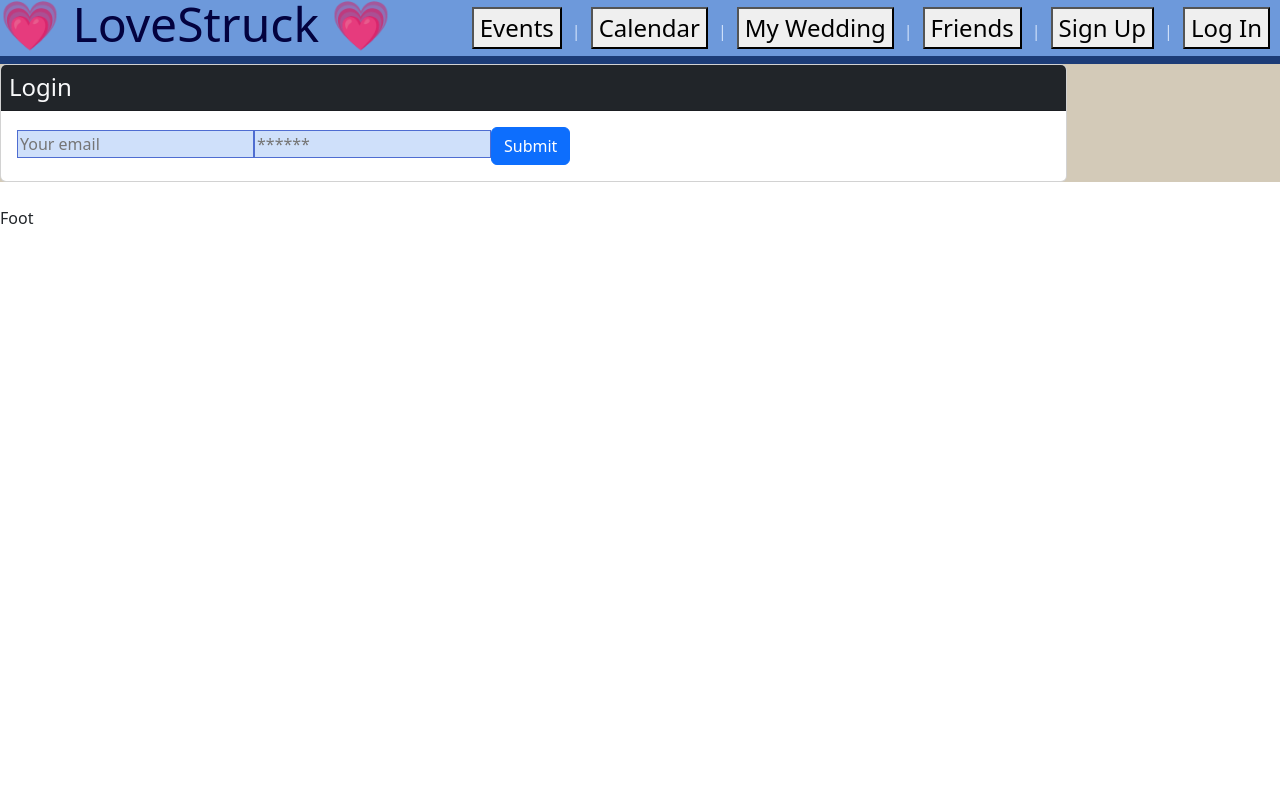
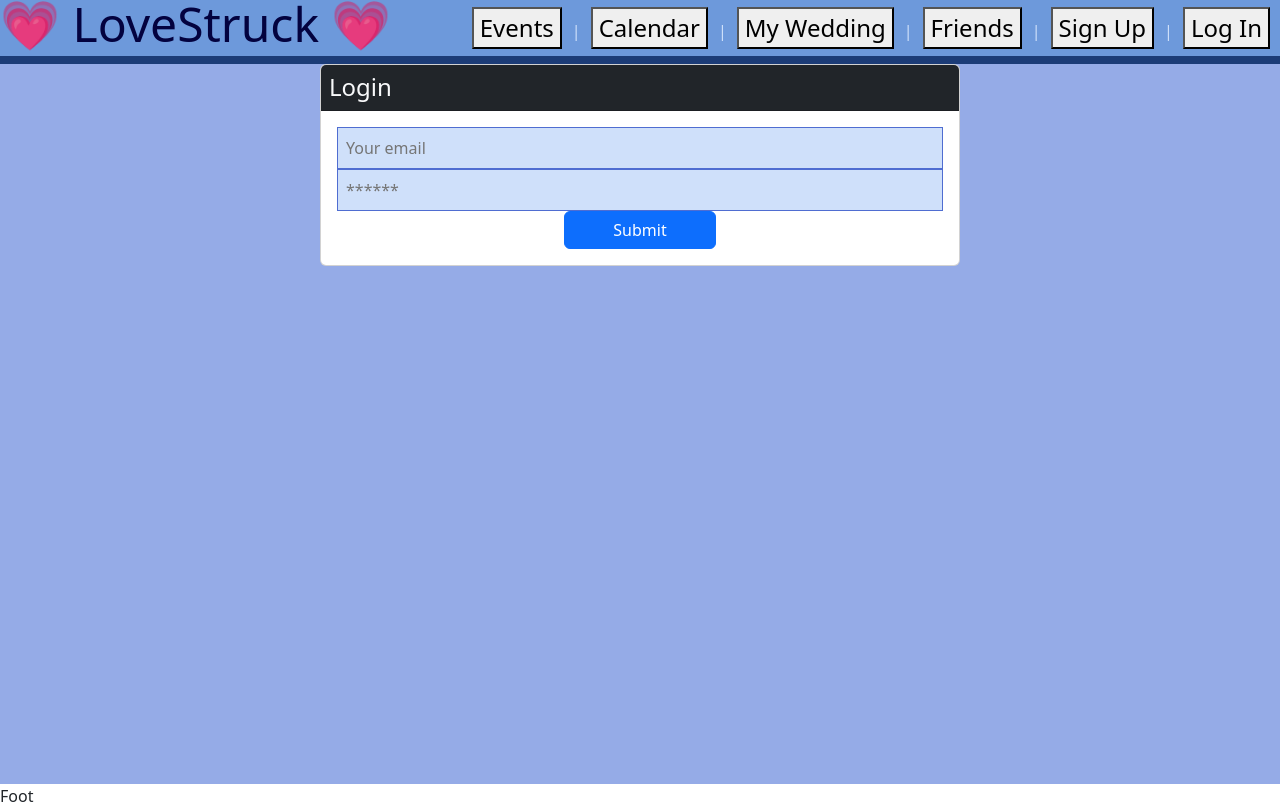
Before and after one commit to devinshade/lovestruck, a React (Vite) app in the folder client/: page /login in a window 1280 px wide. Built offline with nearby package versions, Linux system fonts and the light colour scheme.

Commit message:
More frontend additions. Primarily the login page

```diff
--- a/client/src/main.css
+++ b/client/src/main.css
@@ -1,4 +1,6 @@
 .fullPage {
   min-height: 90vh;
   background-color: var(--blue1);
+  display: row;
+  justify-content: center;
 }
--- a/client/src/pages/Login.jsx
+++ b/client/src/pages/Login.jsx
@@ -41,8 +41,8 @@ const Login = (props) => {
   };
 
   return (
-    <main className="flex-row justify-center mb-4">
-      <div className="col-12 col-lg-10">
+    <main className="fullPage">
+      <div className="col12 w-50 mx-auto">
         <div className="card">
           <h4 className="card-header bg-dark text-light p-2">Login</h4>
           <div className="card-body">
@@ -52,9 +52,9 @@ const Login = (props) => {
                 <Link to="/">back to the homepage.</Link>
               </p>
             ) : (
-              <form onSubmit={handleFormSubmit}>
+              <form className="d-flex flex-column" onSubmit={handleFormSubmit}>
                 <input
-                  className="form-input"
+                  className="form-input p-2"
                   placeholder="Your email"
                   name="email"
                   type="email"
@@ -62,7 +62,7 @@ const Login = (props) => {
                   onChange={handleChange}
                 />
                 <input
-                  className="form-input"
+                  className="form-input p-2"
                   placeholder="******"
                   name="password"
                   type="password"
@@ -70,7 +70,7 @@ const Login = (props) => {
                   onChange={handleChange}
                 />
                 <button
-                  className="btn btn-block btn-primary"
+                  className="btn btn-primary w-25 mx-auto"
                   style={{ cursor: 'pointer' }}
                   type="submit"
                 >
--- a/client/src/pages/Signup.jsx
+++ b/client/src/pages/Signup.jsx
@@ -38,7 +38,7 @@ const Signup = () => {
   };
 
   return (
-    <main className="flex-row justify-center mb-4">
+    <main className="fullPage flex-row justify-center">
       <div className="col-12 col-lg-10">
         <div className="card">
           <h4 className="card-header bg-dark text-light p-2">Sign Up</h4>
```
Also changed, not shown: client/src/pages/Login.css (added).
